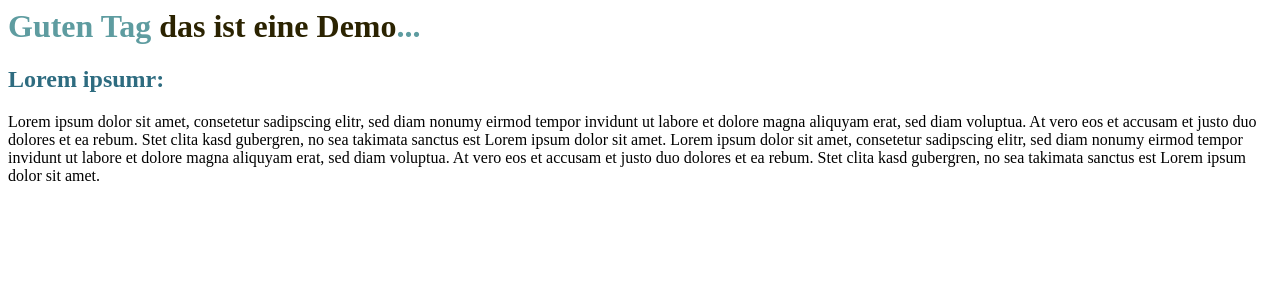
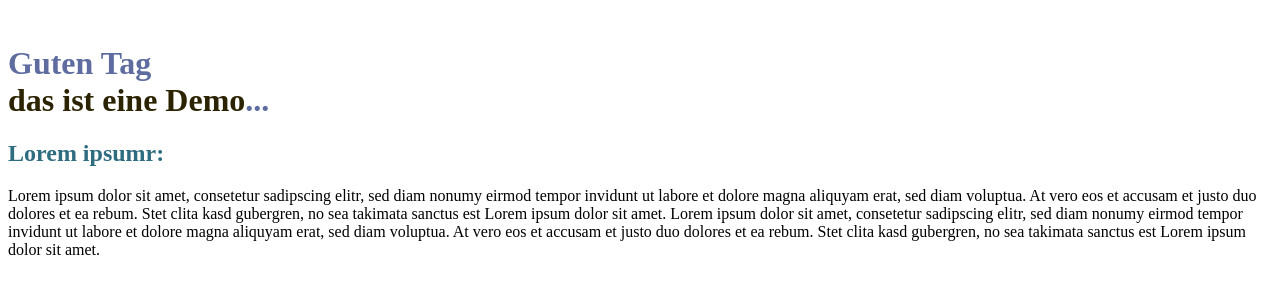
Before and after one commit to mdlugosch/PushTest, a plain HTML site: page Index.html in a window 1280 px wide. Drawn offline with Linux system fonts and the light colour scheme.

Commit message:
Index.Html wurde geändert

```diff
--- a/Index.html
+++ b/Index.html
@@ -3,7 +3,7 @@
 	</head>
 
 	<body>
-		<h1 style="color: #5e9ca0;">Guten Tag <span style="color: #2b2301;">das ist eine Demo</span>...</h1>
+		<h1 style="color: #5e6ca0;"><br>Guten Tag<br><span style="color: #2b2301;">das ist eine Demo</span>...</h1>
 		<h2 style="color: #2e6c80;">Lorem ipsumr:</h2>
 		<p>Lorem ipsum dolor sit amet, consetetur sadipscing elitr, sed diam nonumy eirmod tempor invidunt ut labore et dolore magna aliquyam erat, sed diam voluptua. At vero eos et accusam et justo duo dolores et ea rebum. Stet clita kasd gubergren, no sea takimata sanctus est Lorem ipsum dolor sit amet. Lorem ipsum dolor sit amet, consetetur sadipscing elitr, sed diam nonumy eirmod tempor invidunt ut labore et dolore magna aliquyam erat, sed diam voluptua. At vero eos et accusam et justo duo dolores et ea rebum. Stet clita kasd gubergren, no sea takimata sanctus est Lorem ipsum dolor sit amet.</p>
 		<p><strong>&nbsp;</strong></p>
```
